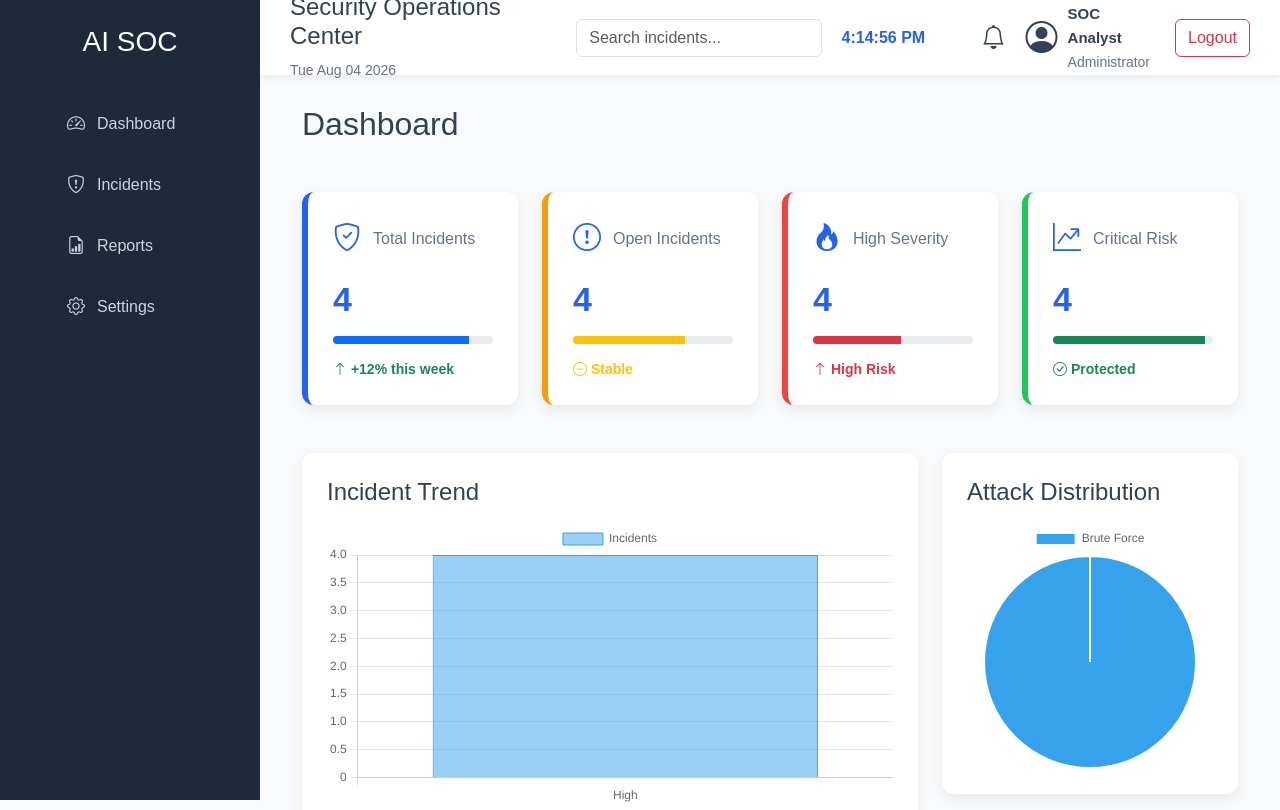
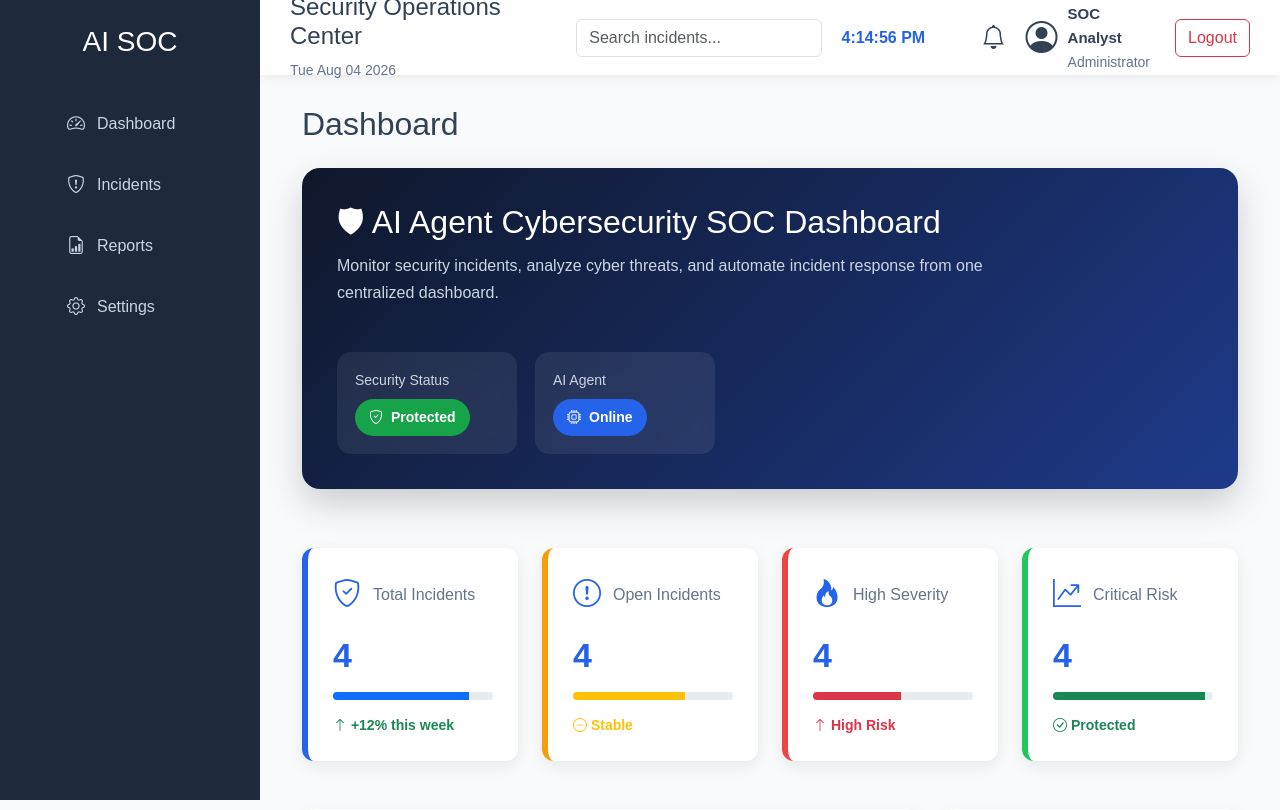
Before and after one commit to SakshiBurseHUB/AI-Agent-Cybersecurity-Incident-Response, a Flask app: page / in a window 1280 px wide. Shown: the top 810 px of the page. Run offline with Flask 3, Linux system fonts and the light colour scheme; data comes from the database, SQL or seed files in the repository.

Commit message:
Build professional SOC dashboard interface

```diff
--- a/src/dashboard/static/css/style.css
+++ b/src/dashboard/static/css/style.css
@@ -370,3 +370,125 @@ main{
 
     font-weight:600;
 }
+
+/* ==========================================
+   Hero Section
+========================================== */
+
+.hero-section{
+
+    background:linear-gradient(135deg,#0F172A,#1E3A8A);
+
+    color:#ffffff;
+
+    border-radius:18px;
+
+    padding:35px;
+
+    margin-bottom:35px;
+
+    box-shadow:0 15px 35px rgba(0,0,0,.18);
+
+}
+
+.hero-content{
+
+    display:flex;
+
+    justify-content:space-between;
+
+    align-items:center;
+
+    gap:30px;
+
+    flex-wrap:wrap;
+
+}
+
+.hero-section h2{
+
+    font-size:32px;
+
+    margin-bottom:10px;
+
+}
+
+.hero-section p{
+
+    color:#CBD5E1;
+
+    max-width:650px;
+
+    line-height:1.7;
+
+}
+
+.hero-status{
+
+    display:flex;
+
+    gap:18px;
+
+    flex-wrap:wrap;
+
+}
+
+.status-card{
+
+    background:rgba(255,255,255,.08);
+
+    padding:18px;
+
+    border-radius:14px;
+
+    min-width:180px;
+
+    backdrop-filter:blur(8px);
+
+}
+
+.status-title{
+
+    display:block;
+
+    font-size:14px;
+
+    color:#CBD5E1;
+
+    margin-bottom:8px;
+
+}
+
+.status-badge{
+
+    display:inline-flex;
+
+    align-items:center;
+
+    gap:8px;
+
+    padding:8px 14px;
+
+    border-radius:30px;
+
+    font-weight:600;
+
+    font-size:14px;
+
+}
+
+.status-badge.success{
+
+    background:#16A34A;
+
+    color:#ffffff;
+
+}
+
+.status-badge.primary{
+
+    background:#2563EB;
+
+    color:#ffffff;
+
+}
--- a/src/dashboard/templates/dashboard.html
+++ b/src/dashboard/templates/dashboard.html
@@ -14,6 +14,67 @@ Dashboard
     <h2 class="page-title">
         Dashboard
     </h2>
+
+    <!-- ==========================================
+     Professional Dashboard Hero
+========================================== -->
+
+<div class="hero-section">
+
+    <div class="hero-content">
+
+        <div>
+
+            <h2>
+                🛡 AI Agent Cybersecurity SOC Dashboard
+            </h2>
+
+            <p>
+                Monitor security incidents, analyze cyber threats,
+                and automate incident response from one centralized dashboard.
+            </p>
+
+        </div>
+
+        <div class="hero-status">
+
+            <div class="status-card">
+
+                <span class="status-title">
+                    Security Status
+                </span>
+
+                <span class="status-badge success">
+
+                    <i class="bi bi-shield-check"></i>
+
+                    Protected
+
+                </span>
+
+            </div>
+
+            <div class="status-card">
+
+                <span class="status-title">
+                    AI Agent
+                </span>
+
+                <span class="status-badge primary">
+
+                    <i class="bi bi-cpu"></i>
+
+                    Online
+
+                </span>
+
+            </div>
+
+        </div>
+
+    </div>
+
+</div>
 
 
 
```
